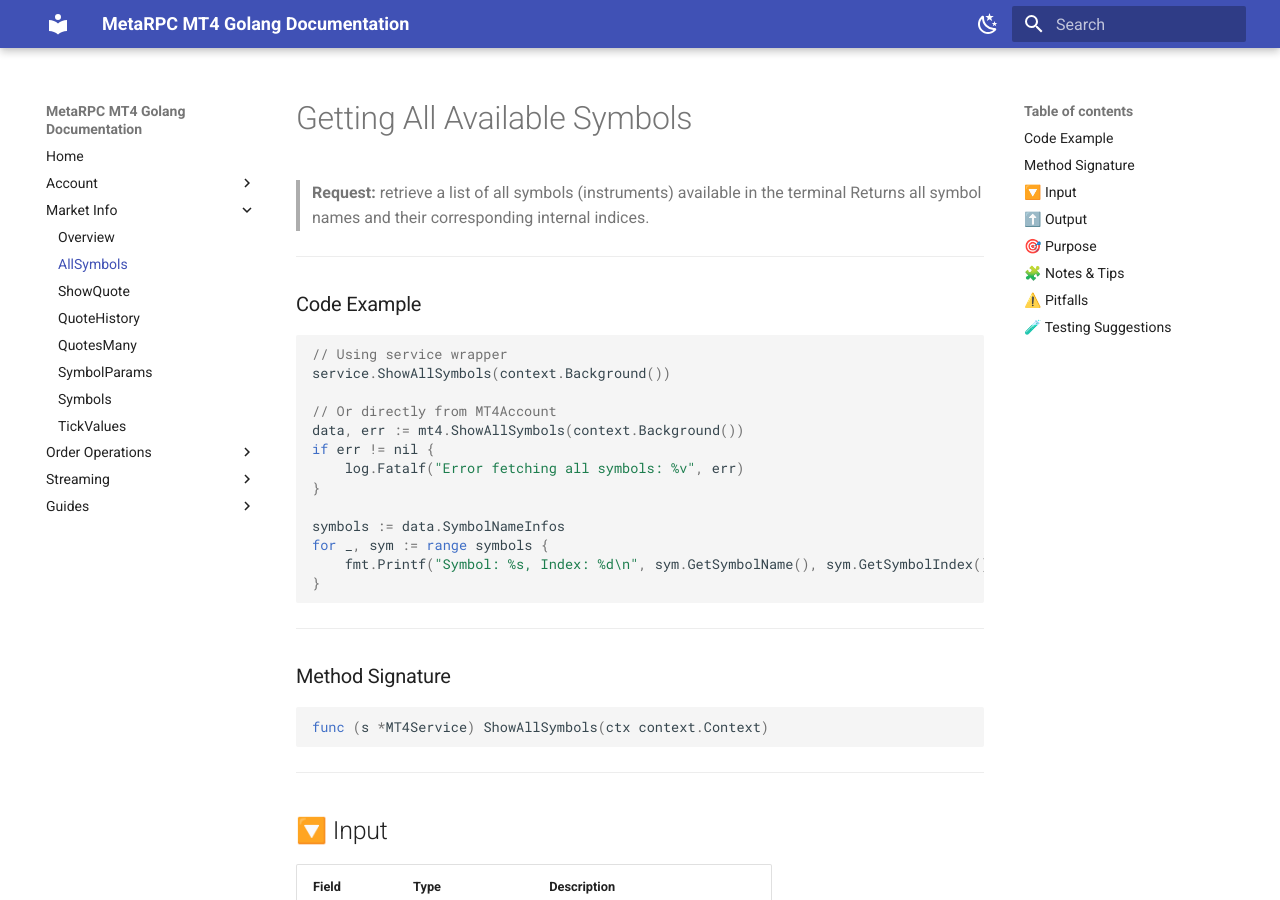
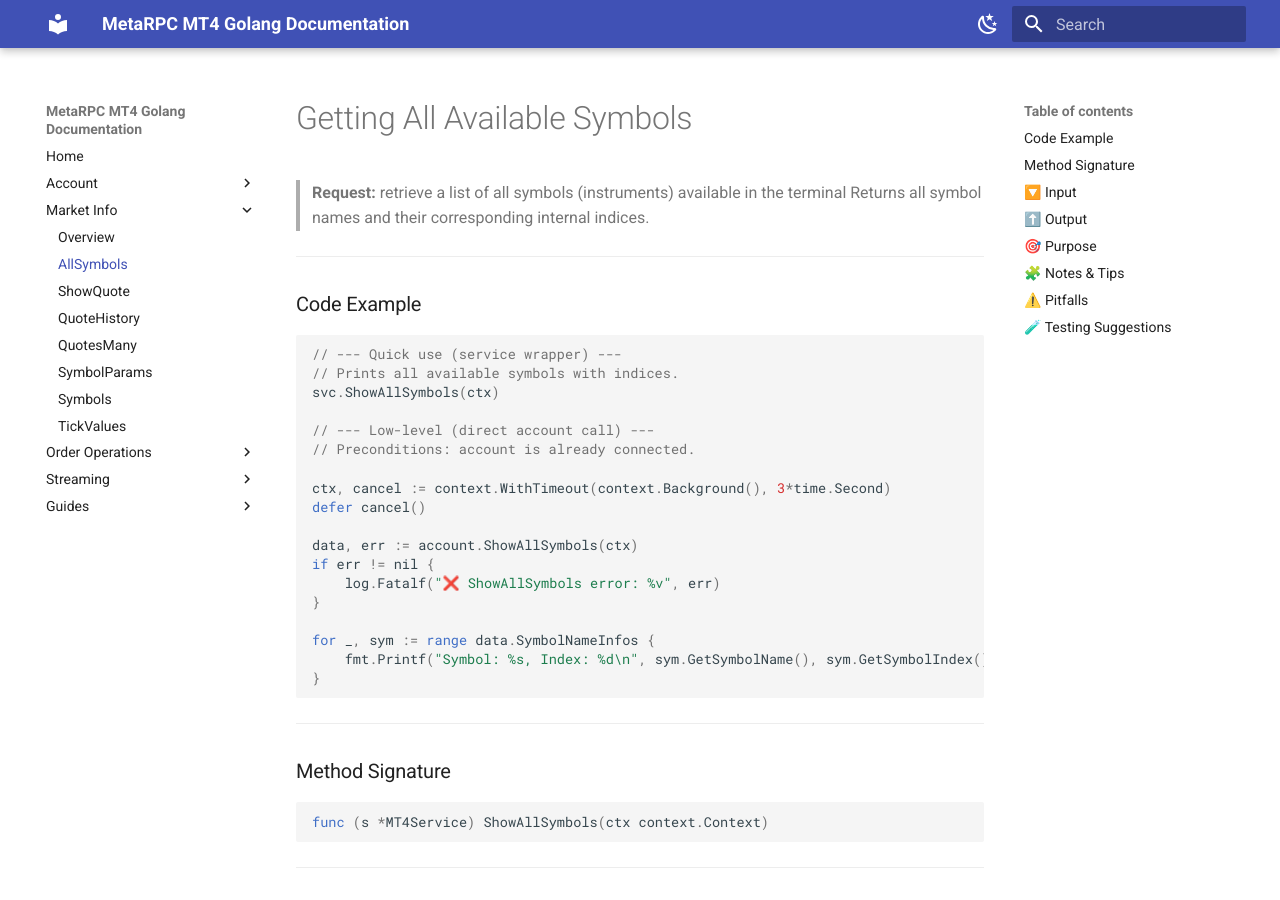
Before and after one commit to MetaRPC/GoMT4, an MkDocs documentation site: the page built from docs/Market_Info/ShowAllSymbols.md, in a window 1280 px wide and 900 px high. Built offline with MkDocs 1.6.1 and Material for MkDocs 9.7.7, drawn with Linux system fonts in a browser that asks for light colours.

Commit message:
Update ShowAllSymbols.md

````diff
--- a/docs/Market_Info/ShowAllSymbols.md
+++ b/docs/Market_Info/ShowAllSymbols.md
@@ -8,19 +8,25 @@
 ### Code Example
 
 ```go
-// Using service wrapper
-service.ShowAllSymbols(context.Background())
+// --- Quick use (service wrapper) ---
+// Prints all available symbols with indices.
+svc.ShowAllSymbols(ctx)
 
-// Or directly from MT4Account
-data, err := mt4.ShowAllSymbols(context.Background())
+// --- Low-level (direct account call) ---
+// Preconditions: account is already connected.
+
+ctx, cancel := context.WithTimeout(context.Background(), 3*time.Second)
+defer cancel()
+
+data, err := account.ShowAllSymbols(ctx)
 if err != nil {
-    log.Fatalf("Error fetching all symbols: %v", err)
+    log.Fatalf("❌ ShowAllSymbols error: %v", err)
 }
 
-symbols := data.SymbolNameInfos
-for _, sym := range symbols {
+for _, sym := range data.SymbolNameInfos {
     fmt.Printf("Symbol: %s, Index: %d\n", sym.GetSymbolName(), sym.GetSymbolIndex())
 }
+
 ```
 
 ---
````
